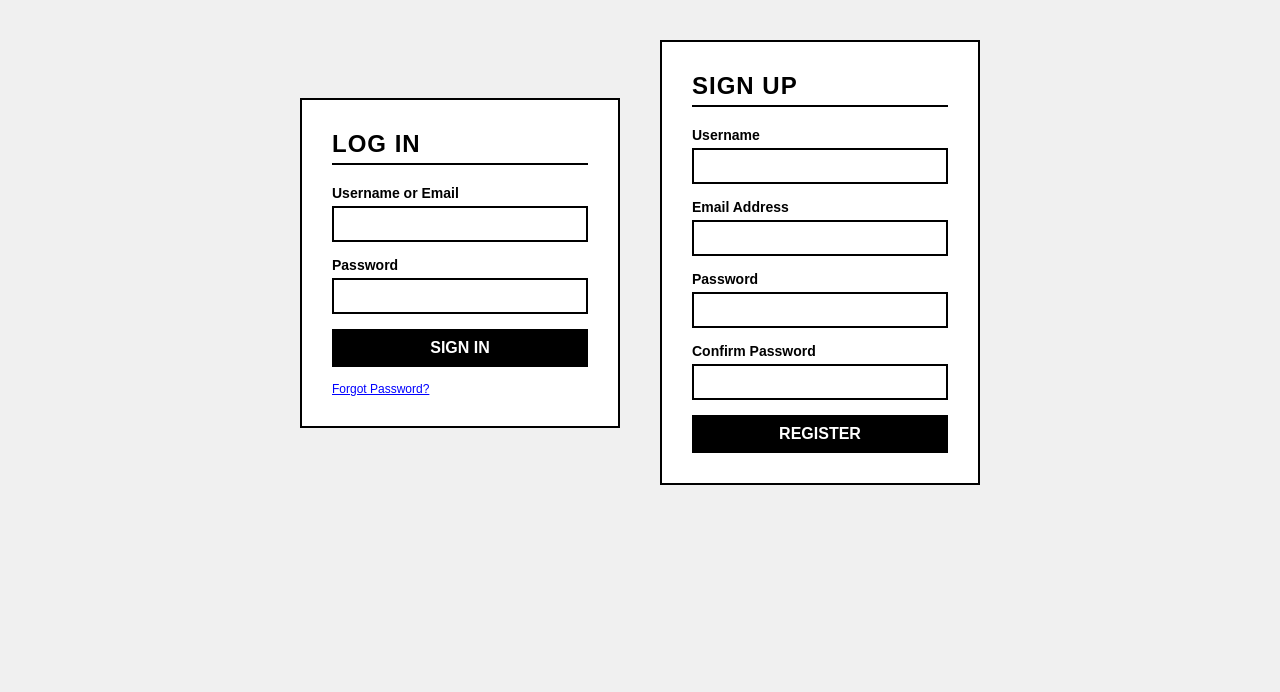
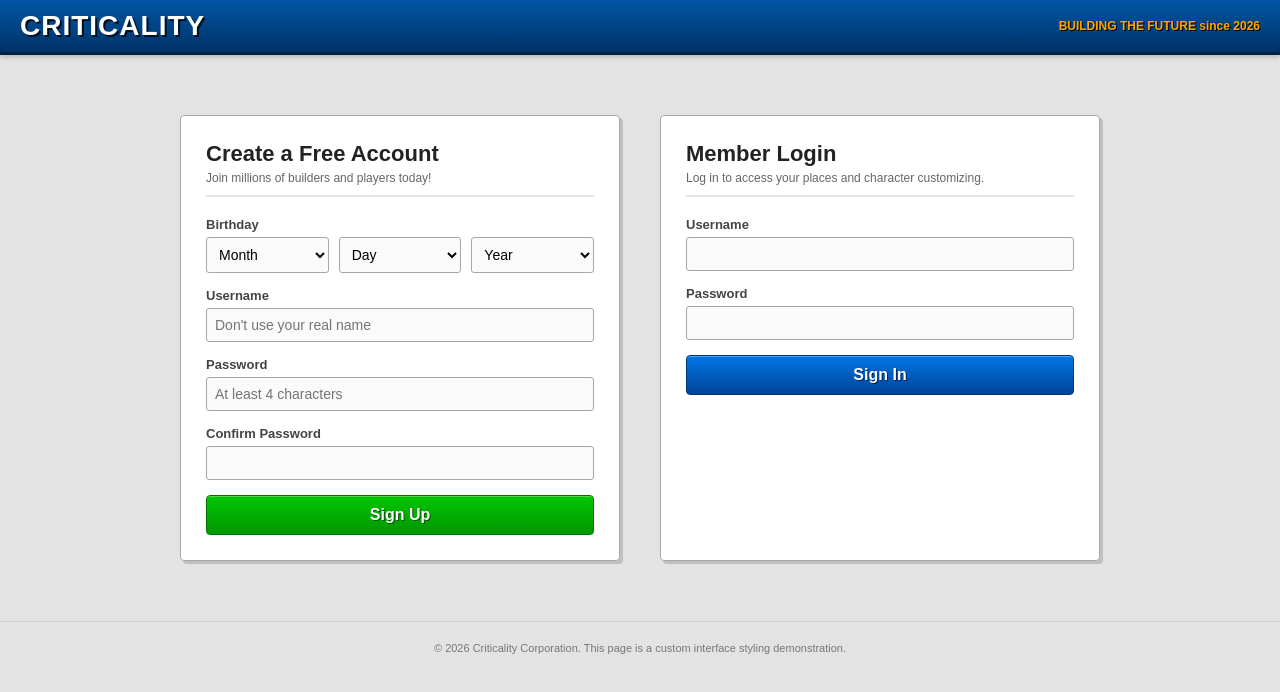
Before and after one commit to latrellrichman301-commits/Criticality, a plain HTML site: page index.html in a window 1280 px wide. Drawn offline with Linux system fonts and the light colour scheme.

Commit message:
Update index.html

```diff
--- a/index.html
+++ b/index.html
@@ -2,124 +2,262 @@
 <html lang="en">
 <head>
     <meta charset="UTF-8">
-    <title>Login & Sign Up</title>
+    <meta name="viewport" content="width=device-width, initial-scale=1.0">
+    <title>Criticality</title>
     <style>
+        /* --- OG Nostalgia Styling --- */
         * {
             box-sizing: border-box;
+            margin: 0;
+            padding: 0;
+            font-family: Arial, Helvetica, sans-serif;
         }
+
         body {
-            font-family: Arial, sans-serif;
-            background-color: #f0f0f0;
-            margin: 0;
-            padding: 40px 20px;
+            background-color: #E3E3E3;
+            color: #333;
+            font-size: 14px;
+        }
+
+        /* Top Navigation Header */
+        header {
+            background: linear-gradient(to bottom, #0055A5, #003366);
+            border-bottom: 3px solid #002244;
+            padding: 10px 20px;
             display: flex;
-            justify-content: center;
+            justify-content: space-between;
             align-items: center;
-            gap: 40px;
-            flex-wrap: wrap;
+            box-shadow: 0 2px 5px rgba(0,0,0,0.2);
         }
-        .form-container {
-            background-color: #ffffff;
-            border: 2px solid #000000;
-            padding: 30px;
-            width: 320px;
-        }
-        h2 {
-            margin-top: 0;
-            margin-bottom: 20px;
-            font-size: 24px;
+
+        .logo {
+            color: #FFFFFF;
+            font-size: 28px;
+            font-weight: bold;
             text-transform: uppercase;
             letter-spacing: 1px;
-            border-bottom: 2px solid #000000;
-            padding-bottom: 5px;
+            text-shadow: 2px 2px #001122;
         }
+
+        .header-status {
+            color: #FFA500;
+            font-weight: bold;
+            font-size: 12px;
+            text-shadow: 1px 1px #000;
+        }
+
+        /* Main Container Layout */
+        .main-container {
+            max-width: 960px;
+            margin: 40px auto;
+            padding: 20px;
+            display: grid;
+            grid-template-columns: 1fr 1fr;
+            gap: 40px;
+        }
+
+        @media (max-width: 768px) {
+            .main-container {
+                grid-template-columns: 1fr;
+                gap: 20px;
+                margin: 20px auto;
+            }
+        }
+
+        /* Form Card Styling */
+        .auth-card {
+            background-color: #FFFFFF;
+            border: 1px solid #A7A7A7;
+            border-radius: 4px;
+            padding: 25px;
+            box-shadow: 3px 3px 0px #C0C0C0;
+        }
+
+        .card-header {
+            border-bottom: 2px solid #E5E5E5;
+            padding-bottom: 10px;
+            margin-bottom: 20px;
+        }
+
+        .card-header h2 {
+            font-size: 22px;
+            color: #222;
+        }
+
+        .card-header p {
+            font-size: 12px;
+            color: #666;
+            margin-top: 4px;
+        }
+
+        /* Form Elements */
         .form-group {
             margin-bottom: 15px;
         }
+
         label {
             display: block;
+            font-weight: bold;
             margin-bottom: 5px;
-            font-weight: bold;
-            font-size: 14px;
+            color: #444;
+            font-size: 13px;
         }
+
         input[type="text"],
-        input[type="email"],
-        input[type="password"] {
+        input[type="password"],
+        select {
             width: 100%;
             padding: 8px;
-            border: 2px solid #000000;
+            border: 1px solid #A7A7A7;
+            border-radius: 3px;
+            background-color: #FAFAFA;
             font-size: 14px;
-            background-color: #ffffff;
+            outline: none;
         }
+
         input[type="text"]:focus,
-        input[type="email"]:focus,
-        input[type="password"]:focus {
-            outline: 2px solid #0000ff;
+        input[type="password"]:focus,
+        select:focus {
+            border-color: #0055A5;
+            background-color: #FFF;
         }
-        button {
+
+        /* Birthday Selectors Group */
+        .birthday-group {
+            display: grid;
+            grid-template-columns: 1fr 1fr 1fr;
+            gap: 10px;
+        }
+
+        /* Buttons with classic gradient behaviors */
+        .btn {
+            display: inline-block;
             width: 100%;
             padding: 10px;
-            background-color: #000000;
-            color: #ffffff;
-            border: none;
+            font-size: 16px;
             font-weight: bold;
-            font-size: 16px;
+            color: white;
+            text-align: center;
+            border: 1px solid;
+            border-radius: 4px;
             cursor: pointer;
-            text-transform: uppercase;
+            box-shadow: inset 0 1px 0 rgba(255,255,255,0.3);
         }
-        button:hover {
-            background-color: #333333;
+
+        .btn-signup {
+            background: linear-gradient(to bottom, #02C702, #019601);
+            border-color: #017301;
+            text-shadow: 1px 1px #015201;
         }
-        .switch-link {
-            display: block;
-            margin-top: 15px;
-            font-size: 12px;
-            color: #0000ff;
-            text-decoration: underline;
-            cursor: pointer;
+
+        .btn-signup:hover {
+            background: linear-gradient(to bottom, #02E102, #01A601);
+        }
+
+        .btn-signin {
+            background: linear-gradient(to bottom, #0077E6, #004499);
+            border-color: #003377;
+            text-shadow: 1px 1px #002255;
+        }
+
+        .btn-signin:hover {
+            background: linear-gradient(to bottom, #0088FF, #0055BB);
+        }
+
+        /* Footer Notes */
+        footer {
+            text-align: center;
+            margin-top: 40px;
+            padding: 20px;
+            color: #777;
+            font-size: 11px;
+            border-top: 1px solid #D0D0D0;
         }
     </style>
 </head>
 <body>
 
-    <div class="form-container">
-        <h2>Log In</h2>
-        <form>
-            <div class="form-group">
-                <label>Username or Email</label>
-                <input type="text" required>
-            </div>
-            <div class="form-group">
-                <label>Password</label>
-                <input type="password" required>
-            </div>
-            <button type="submit">Sign In</button>
-        </form>
-        <span class="switch-link">Forgot Password?</span>
+    <header>
+        <div class="logo">Criticality</div>
+        <div class="header-status">BUILDING THE FUTURE since 2026</div>
+    </header>
+
+    <main class="main-container">
+
+        <section class="auth-card">
+            <div class="card-header">
+                <h2>Create a Free Account</h2>
+                <p>Join millions of builders and players today!</p>
             </div>
 
-    <div class="form-container">
-        <h2>Sign Up</h2>
-        <form>
+            <form action="#" method="POST">
                 <div class="form-group">
-                <label>Username</label>
-                <input type="text" required>
+                    <label>Birthday</label>
+                    <div class="birthday-group">
+                        <select name="month" required>
+                            <option value="">Month</option>
+                            <option value="1">January</option>
+                            <option value="2">February</option>
+                            </select>
+                        <select name="day" required>
+                            <option value="">Day</option>
+                            <option value="1">1</option>
+                            <option value="2">2</option>
+                            </select>
+                        <select name="year" required>
+                            <option value="">Year</option>
+                            <option value="2012">2012</option>
+                            <option value="2011">2011</option>
+                            <option value="2010">2010</option>
+                        </select>
                     </div>
+                </div>
+
                 <div class="form-group">
-                <label>Email Address</label>
-                <input type="email" required>
+                    <label for="reg-username">Username</label>
+                    <input type="text" id="reg-username" name="username" placeholder="Don't use your real name" minlength="3" required>
                 </div>
+
                 <div class="form-group">
-                <label>Password</label>
-                <input type="password" required>
+                    <label for="reg-password">Password</label>
+                    <input type="password" id="reg-password" name="password" placeholder="At least 4 characters" minlength="4" required>
                 </div>
+
                 <div class="form-group">
-                <label>Confirm Password</label>
-                <input type="password" required>
+                    <label for="reg-confirm">Confirm Password</label>
+                    <input type="password" id="reg-confirm" name="confirm_password" required>
                 </div>
-            <button type="submit">Register</button>
+
+                <button type="submit" class="btn btn-signup">Sign Up</button>
             </form>
+        </section>
+
+        <section class="auth-card">
+            <div class="card-header">
+                <h2>Member Login</h2>
+                <p>Log in to access your places and character customizing.</p>
             </div>
+
+            <form action="#" method="POST">
+                <div class="form-group">
+                    <label for="login-username">Username</label>
+                    <input type="text" id="login-username" name="username" required>
+                </div>
+
+                <div class="form-group">
+                    <label for="login-password">Password</label>
+                    <input type="password" id="login-password" name="password" required>
+                </div>
+
+                <button type="submit" class="btn btn-signin">Sign In</button>
+            </form>
+        </section>
+
+    </main>
+
+    <footer>
+        <p>&copy; 2026 Criticality Corporation. This page is a custom interface styling demonstration.</p>
+    </footer>
 
 </body>
 </html>
```
Lines whose indentation alone changed are shown as unchanged.
